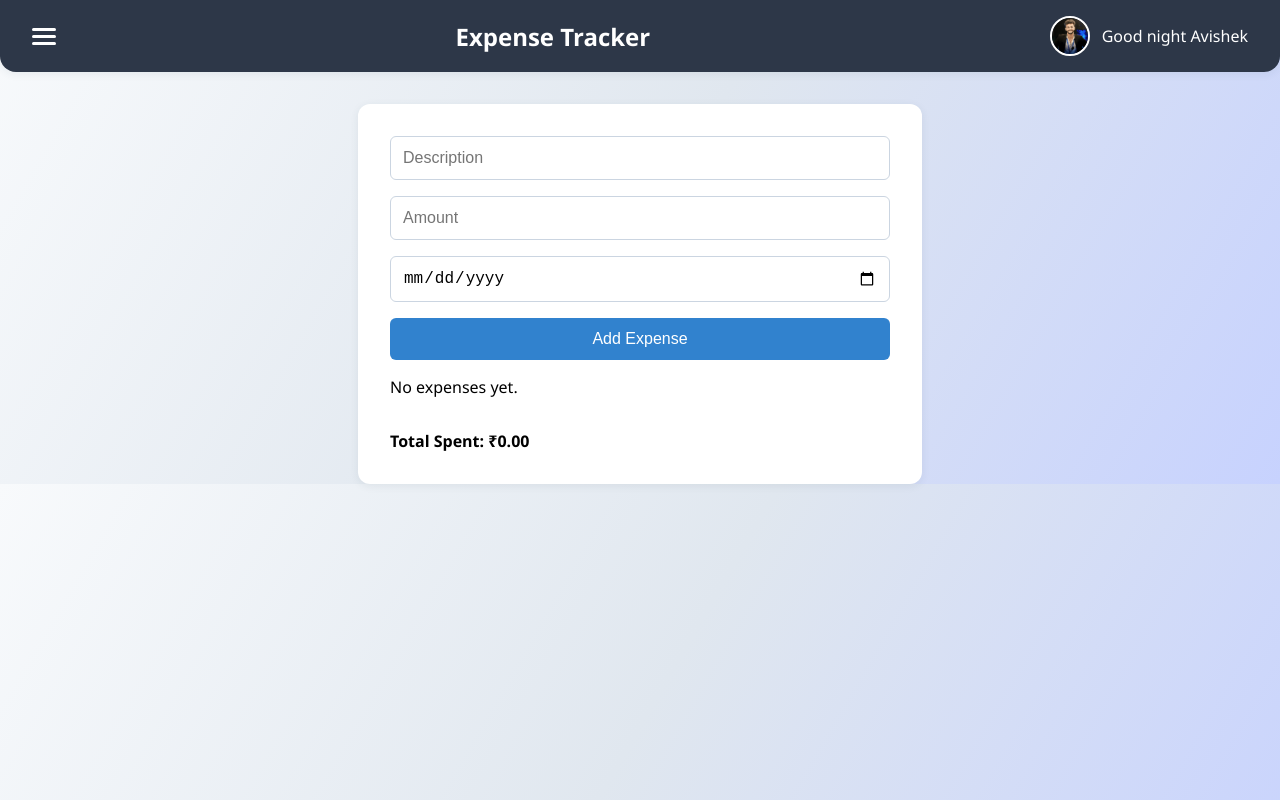
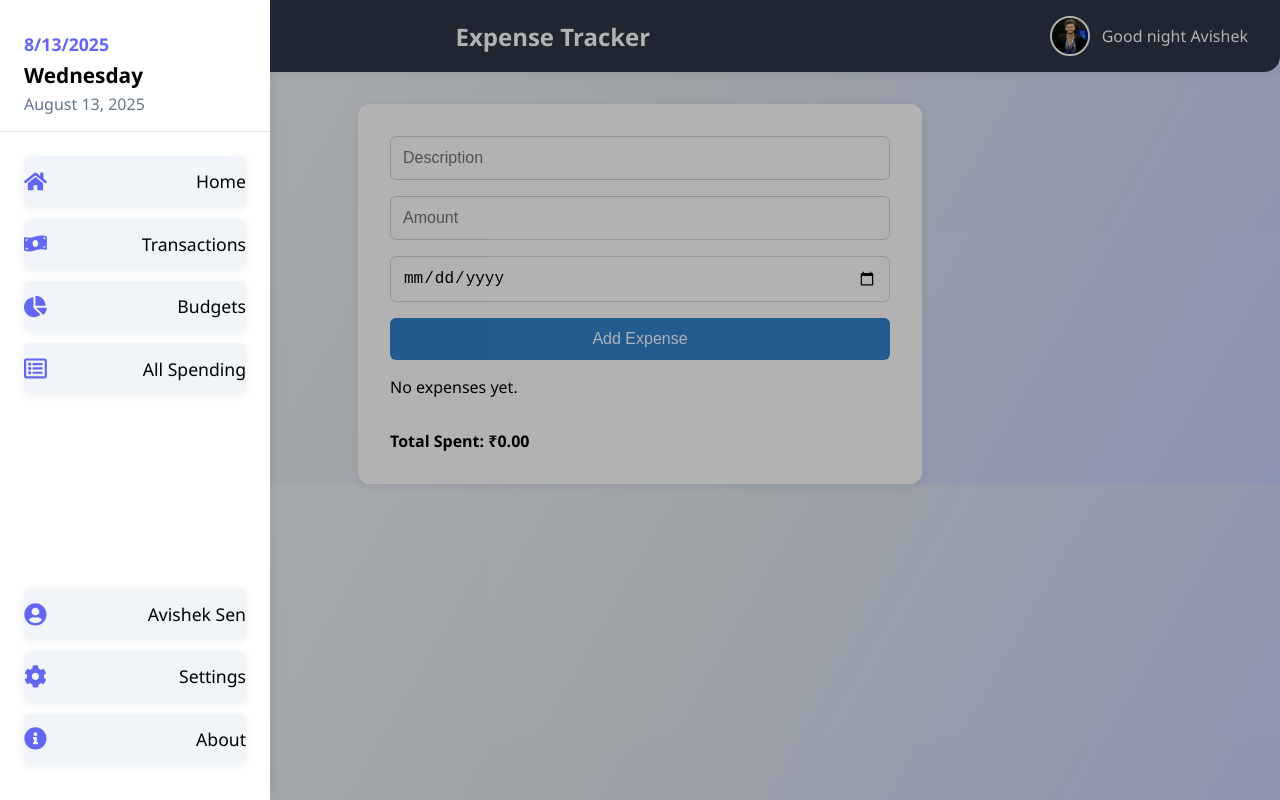
Before and after one commit to fancy-thunder/expense-tracker, a React (Create React App) app: page / in a window 1280 px wide. Both pictures are taken after a click on the button "Open menu". Built offline with nearby package versions, Linux system fonts and the light colour scheme.

Commit message:
Adding Sidebar.js
Adding a sidebar to add more features

```diff
--- a/package.json
+++ b/package.json
@@ -9,6 +9,7 @@
     "@testing-library/user-event": "^13.5.0",
     "react": "^19.1.1",
     "react-dom": "^19.1.1",
+    "react-icons": "^5.5.0",
     "react-scripts": "5.0.1",
     "web-vitals": "^2.1.4"
   },
--- a/src/App.js
+++ b/src/App.js
@@ -3,6 +3,7 @@ import ExpenseForm from "./components/ExpenseForm.js";
 import ExpenseList from "./components/ExpenseList";
 import "./App.css";
 import Header from "./components/Header";
+import Sidebar from "./components/Sidebar";
 
 function App() {
   const [expenses, setExpenses] = useState(() => {
@@ -23,10 +24,15 @@ function App() {
     setExpenses(expenses.filter((expense) => expense.id !== id));
   };
 
+  const [sidebarOpen, setSidebarOpen] = useState(false);
+
+   const handleSidebarToggle = () => setSidebarOpen((open) => !open);
+
   const total = expenses.reduce((sum, expense) => sum + expense.amount, 0);
   return (
     <div>
-      <Header/>
+      <Header onHamburgerClick={handleSidebarToggle} />
+      <Sidebar onClose={() => setSidebarOpen(false)} open={sidebarOpen} />
       <main>
         <ExpenseForm onAddExpense={handleAddExpense} />
         <ExpenseList
--- a/src/components/Header.js
+++ b/src/components/Header.js
@@ -9,11 +9,15 @@ function getGreeting() {
   return "Good night";
 }
 
-function Header() {
+function Header({ onHamburgerClick }) {
   return (
     <header className="header">
       <div className="header__left">
-        <button className="hamburger" aria-label="Open menu">
+        <button
+          className="hamburger"
+          aria-label="Open menu"
+          onClick={onHamburgerClick}
+        >
           <span />
           <span />
           <span />
--- /dev/null
+++ b/src/components/Sidebar.css
@@ -0,0 +1,88 @@
+.sidebar-drawer {
+  position: fixed;
+  top: 0; left: 0;
+  width: 100vw; height: 100vh;
+  pointer-events: none;
+  z-index: 1000;
+}
+.sidebar-drawer.open {
+  pointer-events: auto;
+}
+.sidebar-overlay {
+  position: absolute;
+  top: 0; left: 0; right: 0; bottom: 0;
+  background: rgba(0,0,0,0.3);
+  opacity: 0;
+  transition: opacity 0.2s;
+  pointer-events: none;
+}
+.sidebar-drawer.open .sidebar-overlay {
+  opacity: 1;
+  pointer-events: auto;
+}
+.sidebar-content {
+  position: absolute;
+  top: 0; left: 0;
+  width: 270px;
+  height: 100%;
+  background: #fff;
+  box-shadow: 2px 0 16px rgba(44,62,80,0.12);
+  transform: translateX(-100%);
+  transition: transform 0.25s cubic-bezier(.4,0,.2,1);
+  display: flex;
+  flex-direction: column;
+}
+.sidebar-drawer.open .sidebar-content {
+  transform: translateX(0);
+}
+.sidebar-header {
+  padding: 2rem 1.5rem 1rem 1.5rem;
+  border-bottom: 1px solid #e0e7ef;
+}
+.sidebar-date {
+  font-size: 1.1rem;
+  color: #6366f1;
+  font-weight: 600;
+}
+.sidebar-day {
+  font-size: 1.3rem;
+  font-weight: bold;
+  margin-top: 0.25em;
+}
+.sidebar-full-date {
+  font-size: 1rem;
+  color: #64748b;
+  margin-top: 0.25em;
+}
+.sidebar-nav {
+  flex: 1;
+  display: flex;
+  flex-direction: column;
+  justify-content: space-between;
+  padding: 1.5rem 0;
+}
+.sidebar-nav ul {
+  list-style: none;
+  padding: 0 1.5rem;
+  margin: 0;
+}
+.sidebar-nav li {
+  display: flex;
+  align-items: center;
+  font-size: 1.1rem;
+  padding: 0.75em 0;
+  cursor: pointer;
+  border-radius: 6px;
+  transition: background 0.15s;
+}
+.sidebar-nav li:hover {
+  background: #f1f5f9;
+}
+.sidebar-icon {
+  margin-right: 1em;
+  font-size: 1.3em;
+  color: #6366f1;
+}
+.sidebar-spacer {
+  height: 2.5em;
+}
--- /dev/null
+++ b/src/components/Sidebar.js
@@ -0,0 +1,91 @@
+import React from "react";
+import "./Sidebar.css";
+import {
+  FaHome,
+  FaMoneyBillWave,
+  FaChartPie,
+  FaRegListAlt,
+  FaUserCircle,
+  FaCog,
+  FaInfoCircle,
+} from "react-icons/fa";
+
+function getFormattedDate() {
+  const now = new Date();
+  const dayName = now.toLocaleDateString(undefined, { weekday: "long" });
+  const dateStr = now.toLocaleDateString(undefined, {
+    year: "numeric",
+    month: "long",
+    day: "numeric",
+  });
+  return {
+    today: now.toLocaleDateString(),
+    dayName,
+    dateStr,
+  };
+}
+
+export default function Sidebar({
+  open,
+  onClose,
+  profileName = "Avishek Sen",
+}) {
+  <button
+    onClick={onClose}
+    aria-label="close sidebar"
+    className="sidebar-close-btn"
+    style={{
+      background: "none",
+      border: "none",
+      fontSize: "1.5em",
+      cursor: "pointer",
+      position: "absolute",
+      top: "1em",
+      right: "1em",
+    }}
+  >
+    ×
+  </button>;
+  const { today, dayName, dateStr } = getFormattedDate();
+
+  return (
+    <div className={`sidebar-drawer${open ? " open" : ""}`}>
+      <div className="sidebar-overlay" onClick={onClose} />
+      <aside className="sidebar-content">
+        <div className="sidebar-header">
+          <div className="sidebar-date">{today}</div>
+          <div className="sidebar-day">{dayName}</div>
+          <div className="sidebar-full-date">{dateStr}</div>
+        </div>
+        <nav className="sidebar-nav">
+          <ul>
+            <li>
+              <FaHome className="sidebar-icon" /> Home
+            </li>
+            <li>
+              <FaMoneyBillWave className="sidebar-icon" /> Transactions
+            </li>
+            <li>
+              <FaChartPie className="sidebar-icon" /> Budgets
+            </li>
+            <li>
+              <FaRegListAlt className="sidebar-icon" /> All Spending
+            </li>
+          </ul>
+          <div className="sidebar-spacer" />
+          <ul>
+            <li>
+              <FaUserCircle className="sidebar-icon" /> {profileName}
+            </li>
+            <li>
+              <FaCog className="sidebar-icon" /> Settings
+            </li>
+            <li>
+              <FaInfoCircle className="sidebar-icon" /> About
+            </li>
+          </ul>
+        </nav>
+      </aside>
+    </div>
+  );
+}
```
Also changed, not shown: 1 other file (tests, documents, lock files or other folders).
